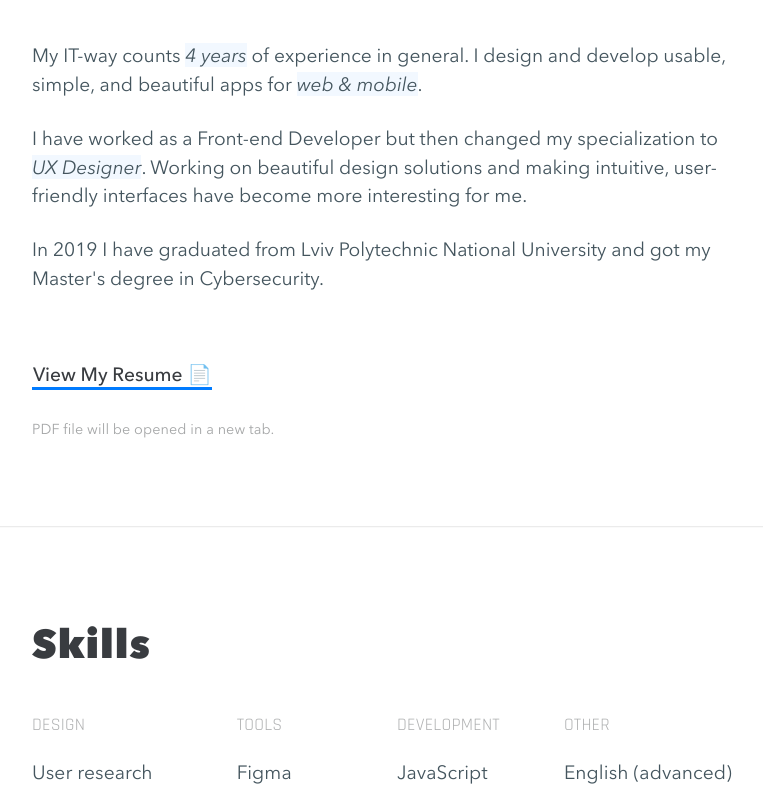
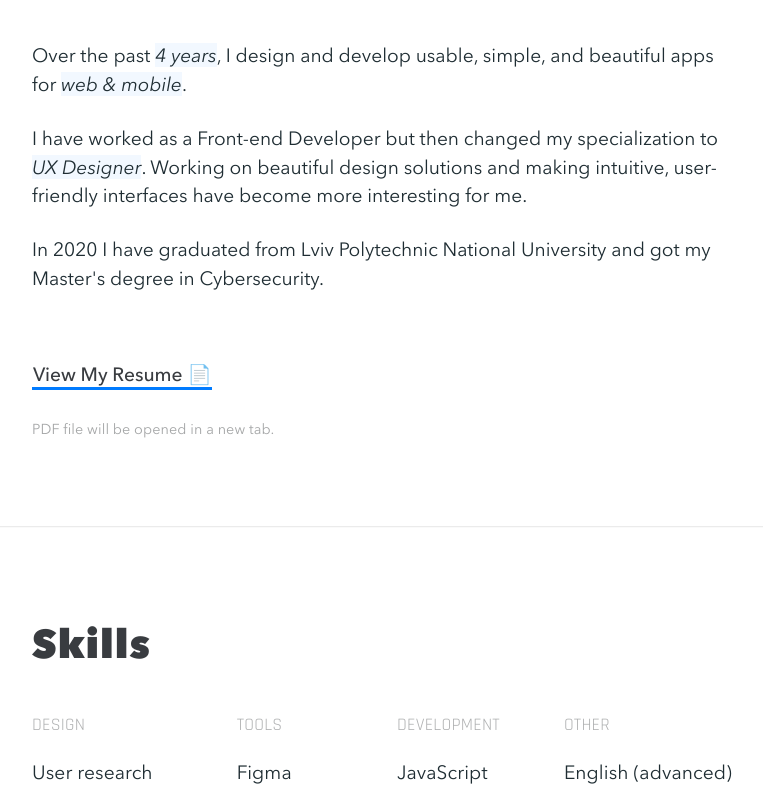
Before and after one commit to gagunets/portfolio, a plain HTML site: page index.html in a window 1280 px wide. Shown: the part 1513-2300 px from the top of the page, without its empty margins (258-1021 px from the left). Drawn offline with nearby package versions, Linux system fonts and the light colour scheme.

Commit message:
darken body text

```diff
--- a/index.html
+++ b/index.html
@@ -166,7 +166,7 @@
                 </div>
 
                 <p class="wf-p-down" style="color: #EDF0F2; font-weight: 400">
-                    Every day, I refine and improve my workflow. I’m constantly mixing different <i class="black-bg">methodologies</i>, in order to get the most out of each one.
+                    Every day, I refine and improve my workflow, constantly mixing different <i class="black-bg">methodologies</i>, in order to get the most out of each one.
                 </p>
 
             </div>
@@ -181,7 +181,7 @@
         </div>
         <div class="section_content">
             <p>
-                My IT-way counts <i class="white-bg">4 years</i> of experience in general. I design and develop usable,
+                Over the past <i class="white-bg">4 years</i>, I design and develop usable,
                 simple, and beautiful apps for <i class="white-bg">web & mobile</i>.
             </p>
 
@@ -193,7 +193,7 @@
             </p>
 
             <p>
-                In 2019 I have graduated from Lviv Polytechnic National University
+                In 2020 I have graduated from Lviv Polytechnic National University
                 and got my Master's degree in Cybersecurity.
             </p>
             <a href="images/sokolov-ux-cv.pdf" target="_blank" class="status">
--- a/style.css
+++ b/style.css
@@ -590,7 +590,7 @@ body .section_title, html .section_title {
 body .section_content p, html .section_content p {
     font-family: "Avenir Next Cyr", sans-serif;
     /*color: #4F5359;*/
-    color: #44555E;
+    color: #1f2d33;
     font-weight: 400;
     font-size: 1.2rem;
     line-height: 1.5;
@@ -628,7 +628,7 @@ section .skills {
 
 .skills .skillz_category_item {
     font-family: "Avenir Next Cyr", sans-serif;
-    color: #44555E;
+    color: #1f2d33;
     font-weight: 400;
     font-size: 1.2em;
     line-height: 1.6;
```
Also changed, not shown: 1 other file.
